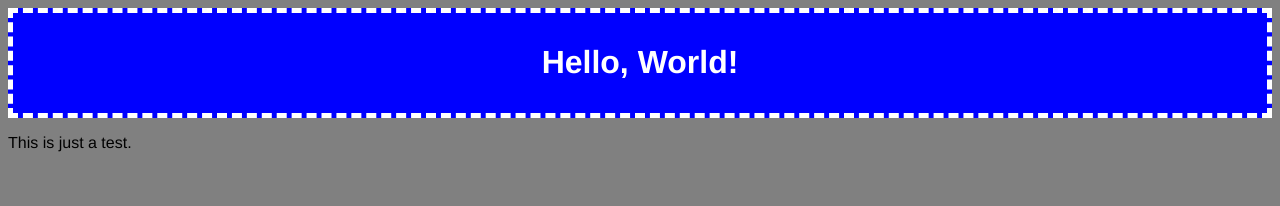
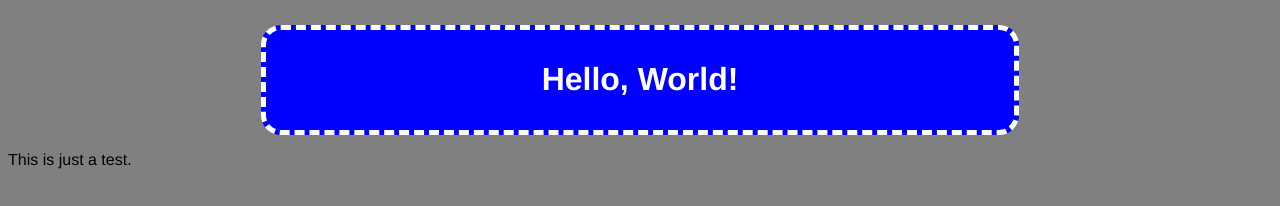
Before and after one commit to kenzies/kenzies.github.io, a plain HTML site: page index.html in a window 1280 px wide. Drawn offline with Linux system fonts and the light colour scheme.

Commit message:
Slight test
of images

```diff
--- a/index.css
+++ b/index.css
@@ -14,7 +14,14 @@ body {
 	text-align: center;
 
 	border: dashed 5px white;
+	border-radius: 20px;
+
+	margin-left: 20%;
+	margin-right: 20%;
+	margin-top: 25px;
+
 	padding-top: 10px;
 	padding-bottom: 10px;
 
+
 }
```
Also changed, not shown: index.html (+1 -0 lines), test.png (added).
